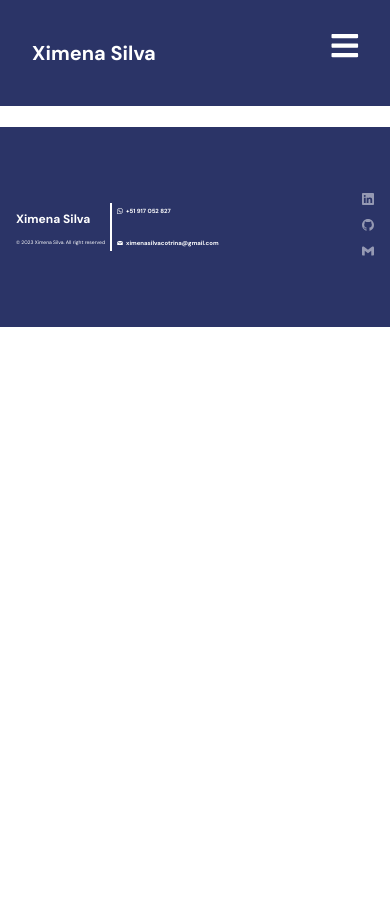
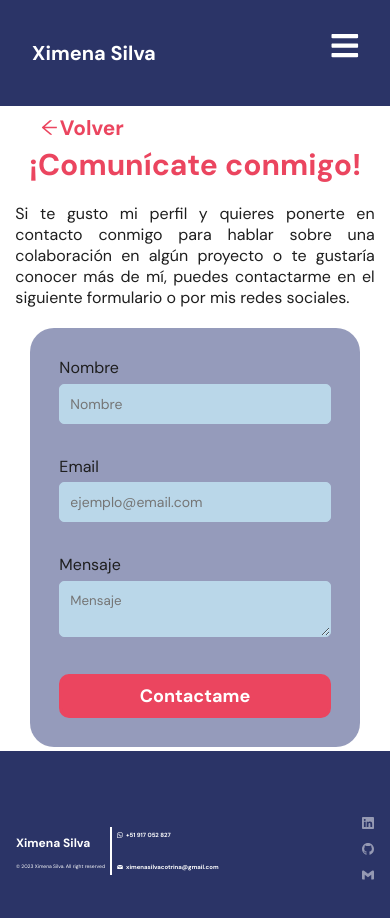
Before and after one commit to xsilvac/XimenaSilva, a React (Create React App) app: page /contact in a window 390 px wide. Shown: the top 918 px of the page. Before the commit the page ends 844 px from the top, so only its background shows below. Built offline with nearby package versions, Linux system fonts and the light colour scheme.

Commit message:
Page Contact 100% responsive

```diff
--- a/package.json
+++ b/package.json
@@ -3,6 +3,7 @@
   "version": "0.1.0",
   "private": true,
   "dependencies": {
+    "@emailjs/browser": "^3.7.0",
     "@testing-library/jest-dom": "^5.16.5",
     "@testing-library/react": "^13.4.0",
     "@testing-library/user-event": "^13.5.0",
@@ -11,6 +12,7 @@
     "react-icons": "^4.7.1",
     "react-router-dom": "^6.8.1",
     "react-scripts": "5.0.1",
+    "react-toastify": "^9.0.8",
     "styled-components": "^5.3.6",
     "web-vitals": "^2.1.4",
     "workbox-background-sync": "^6.5.4",
--- a/src/App.js
+++ b/src/App.js
@@ -7,12 +7,14 @@ import Home from './pages/Home';
 import About from './pages/About';
 import Proyects from './pages/Proyects';
 import Contact from './pages/Contact';
+import {ToastContainer} from "react-toastify";
 
 
 function App() {
   return (
     <BrowserRouter>
       <CreateStyles/>
+      <ToastContainer/>
       <Navbar/>
       <Routes>
         <Route path="/" element={<Home />} />
--- a/src/components/atoms/Button.js
+++ b/src/components/atoms/Button.js
@@ -4,7 +4,7 @@ import styled from "styled-components";
 const ContainerButton = styled.button`
   padding: 0.5em 1em;
   cursor: pointer;
-  border-radius: 1em;
+  border-radius: 10px;
   font-weight: 700;
   font-size: ${({ font }) => (font ? font : "1rem")};
   background: ${({ background }) => (background ? background : "#fff")};
@@ -58,6 +58,10 @@ const ContainerButton = styled.button`
     font-size: 12px;
     padding: 0.7em;
   }
+  &.btn-mediun {
+    font-size: 18px;
+    padding: 0.4em;
+  }
 `;
 
 const Button = ({
@@ -92,6 +96,8 @@ const Button = ({
     variantClass = variantClass + " btn-small";
   } else if (size === "xs") {
     variantClass = variantClass + " btn-xsmall";
+  }else if (size === "m") {
+    variantClass = variantClass + " btn-mediun";
   }
 
   return (
--- /dev/null
+++ b/src/components/atoms/ButtonBack.js
@@ -0,0 +1,30 @@
+import React from "react";
+import styled from "styled-components";
+import { AiOutlineArrowLeft } from "react-icons/ai";
+
+const ContainerButton = styled.div`
+  width: 100%;
+  padding: 2% 0 0 10%;
+`;
+const StyleButton = styled.button`
+  cursor: pointer;
+  font-weight: 900;
+  font-size: 1.3em;
+  background: none;
+  border: none;
+  color: #eb455f;
+  user-select: none;
+  display: flex;
+  align-items: center;
+`;
+const ButtonBack = ({ children, ...props }) => {
+  return (
+    <ContainerButton>
+      <StyleButton {...props}>
+        <AiOutlineArrowLeft /> Volver
+      </StyleButton>
+    </ContainerButton>
+  );
+};
+
+export default ButtonBack;
--- a/src/components/atoms/Input.js
+++ b/src/components/atoms/Input.js
@@ -3,27 +3,26 @@ import styled from "styled-components";
 
 const ContainerInput = styled.div`
   display: flex;
-  padding: 8px;
+  padding: 10px;
   border-radius: 5px;
-  border: 1px solid #9e9e9e;
+  border: ${({border}) => border ? `1px solid ${border}` : "1px solid #9e9e9e"};
   gap: 0.8em;
-  margin: 5px;
+  background: ${({background}) => background ? background : "#ffffff"};
 `;
 const InputStyled = styled.input`
+  width: 100%;
   outline: none;
   border: none;
   font-size: 14px;
   color: #2b2a2a;
-  input:disabled {
-    background: red;
-  }
+  background: ${({background}) => background ? background : "#ffffff"};
 `;
 
-const Input = ({ type, icon, ...props }) => {
+const Input = ({ type, icon, background, border, ...props }) => {
   return (
-    <ContainerInput>
+    <ContainerInput background={background} border={border}>
       {icon ? icon : ""}
-      <InputStyled type={type ? type : "text"} {...props} />
+      <InputStyled background={background} type={type ? type : "text"} {...props} />
     </ContainerInput>
   );
 };
--- /dev/null
+++ b/src/components/atoms/Toast.js
@@ -0,0 +1,15 @@
+import { toast } from "react-toastify";
+import "react-toastify/dist/ReactToastify.css";
+
+export const successToast = (text) => {
+  toast.success(text, {
+    position: toast.POSITION.BOTTOM_RIGHT,
+    autoClose: 1800,
+  });
+};
+export const errorToast = (text) => {
+  toast.error(text, {
+    position: toast.POSITION.BOTTOM_RIGHT,
+    autoClose: 1800,
+  });
+};
--- a/src/pages/About.js
+++ b/src/pages/About.js
@@ -9,6 +9,8 @@ import {
 } from "./Home";
 import data from "../data/data.json";
 import Ranking from "../components/atoms/Ranking";
+import { useNavigate } from "react-router-dom";
+import ButtonBack from "../components/atoms/ButtonBack";
 
 const ContainerCardSmall = styled.div`
   padding: 10%;
@@ -57,13 +59,16 @@ const ContainerCardSmall = styled.div`
 `;
 
 const About = () => {
+  const navigate = useNavigate();
+  const goBack = () => navigate(-1);
   return (
     <>
+    <ButtonBack onClick={goBack}/>
       <ContainerSection>
         <TitleStyle>Mis Habilidades</TitleStyle>
         <CardsContainer>
-          {data.skillsSummary.map((el) => (
-            <Card>
+          {data.skillsSummary.map((el, idx) => (
+            <Card key={idx}>
               <CardStyle>
                 <div>
                   <p>{el.title}</p>
@@ -78,8 +83,8 @@ const About = () => {
       <ContainerSection>
         <TitleStyle>Tecnologías que domino</TitleStyle>
         <CardsContainer>
-          {data.tecnology.map((el) => (
-            <CardSmall>
+          {data.tecnology.map((el, idx) => (
+            <CardSmall key={idx}>
               <ContainerCardSmall>
                 <p>{el.name}</p>
                 <img src={el.url} />
--- a/src/pages/Contact.js
+++ b/src/pages/Contact.js
@@ -1,9 +1,173 @@
-import React from 'react'
+import React, { useState } from "react";
+import styled from "styled-components";
+import Input from "../components/atoms/Input";
+import Button from "../components/atoms/Button";
+import ButtonBack from "../components/atoms/ButtonBack";
+import { useNavigate } from "react-router-dom";
+import emailjs from "@emailjs/browser";
+import { errorToast, successToast } from "../components/atoms/Toast";
+
+const ContainerContact = styled.section`
+  display: flex;
+  flex-direction: column;
+  align-items: center;
+  padding: 0 20% 2% 20%;
+  gap: 1em;
+  text-align: center;
+  @media screen and (max-width: 800px) {
+    padding: 1% 10%;
+  }
+  @media screen and (max-width: 430px) {
+    padding: 1% 3%;
+  }
+  > p {
+    font-weight: 700;
+    font-size: 40px;
+    color: #eb455f;
+    @media screen and (max-width: 600px) {
+      font-size: 30px;
+    }
+  }
+  > span {
+    color: #1e1e1e;
+    padding: 0 5%;
+    text-align: justify;
+    @media screen and (max-width: 600px) {
+      padding: 1%;
+    }
+  }
+`;
+
+const ContainerForm = styled.form`
+  background: rgba(114, 122, 165, 0.75);
+  border-radius: 24px;
+  width: 60%;
+  display: flex;
+  flex-direction: column;
+  padding: 4%;
+  gap: 2em;
+  justify-content: center;
+  @media screen and (max-width: 900px) {
+    width: 80%;
+    padding: 6%;
+  }
+  @media screen and (max-width: 430px) {
+    width: 90%;
+    padding: 8%;
+  }
+  > p {
+    padding: 0;
+  }
+  > span {
+    text-align: -webkit-auto;
+  }
+  > span > label {
+    color: #1e1e1e;
+  }
+  > span > div {
+    margin-top: 2%;
+  }
+  > span > textarea {
+    width: 100%;
+    outline: none;
+    padding: 10px;
+    border-radius: 5px;
+    border: 1px solid #bad7e9;
+    margin-top: 2%;
+    background: #bad7e9;
+  }
+  > button {
+    font-size: 20px;
+  }
+`;
 
 const Contact = () => {
+  const navigate = useNavigate();
+  const goBack = () => navigate(-1);
+  const [name, setName] = useState("");
+  const [email, setEmail] = useState("");
+  const [message, setMessage] = useState("");
+
+  const sendEmail = (e) => {
+    e.preventDefault();
+    const templateParams = {
+      nombre: name,
+      correo: email,
+      mensaje: message,
+    };
+
+    emailjs
+      .send(
+        "service_m1jf9cf",
+        "template_few4idk",
+        templateParams,
+        "7Bfc459Rrk4HdZiSP"
+      )
+      .then(
+        (response) => {
+          successToast("SUCCESS!", response.status, response.text);
+        },
+        (err) => {
+          errorToast("FAILED...", err);
+        }
+      );
+    e.target.reset();
+  };
+
   return (
-    <div>Contact</div>
-  )
-}
+    <>
+      <ButtonBack onClick={goBack} />
+      <ContainerContact>
+        <p>¡Comunícate conmigo!</p>
+        <span>
+          Si te gusto mi perfil y quieres ponerte en contacto conmigo para
+          hablar sobre una colaboración en algún proyecto o te gustaría conocer
+          más de mí, puedes contactarme en el siguiente formulario o por mis
+          redes sociales.
+        </span>
+        <ContainerForm onSubmit={(e) => sendEmail(e)}>
+          <span>
+            <label>Nombre</label>
+            <Input
+              placeholder="Nombre"
+              background="#BAD7E9"
+              border="#BAD7E9"
+              onChange={(e) => setName(e.target.value)}
+            />
+          </span>
 
-export default Contact
+          <span>
+            <label>Email</label>
+            <Input
+              placeholder="ejemplo@email.com"
+              background="#BAD7E9"
+              border="#BAD7E9"
+              type="email"
+              onChange={(e) => setEmail(e.target.value)}
+            />
+          </span>
+          <span>
+            <label>Mensaje</label>
+            <textarea
+              placeholder="Mensaje"
+              onChange={(e) => setMessage(e.target.value)}
+            />
+          </span>
+          <Button
+            background="#EB455F"
+            border="3px solid #EB455F"
+            color="#FFFFFF"
+            font="28px"
+            hover="#2B3467"
+            hoverColor="#ffffff"
+            size="m"
+          >
+            Contactame
+          </Button>
+        </ContainerForm>
+      </ContainerContact>
+    </>
+  );
+};
+
+export default Contact;
--- a/src/pages/Home.js
+++ b/src/pages/Home.js
@@ -8,7 +8,7 @@ import { AiOutlineArrowRight } from "react-icons/ai";
 import { useNavigate } from "react-router-dom";
 
 export const ContainerSection = styled.section`
-  padding: 4em 0;
+  padding: 2em 0;
   @media screen and (max-width: 600px) {
     display: flex;
     flex-direction: column;
@@ -182,8 +182,8 @@ const Home = () => {
       <ContainerSection>
         <TitleStyle>Mis Habilidades</TitleStyle>
         <CardsContainer>
-          {skills.map((el) => (
-            <Card>
+          {skills.map((el,idx) => (
+            <Card key={idx}>
               <CardStyle>
                 <div>
                   <p>{el.title}</p>
@@ -213,8 +213,8 @@ const Home = () => {
       <ContainerSection>
         <TitleStyle>Mis Proyectos</TitleStyle>
         <CardsContainer>
-          {project.map((el) => (
-            <Card>
+          {project.map((el, idx) => (
+            <Card key={idx}>
               <ProyectsStyle>
                 <p>{el.project}</p>
                 <img src={el.url} />
```
Also changed, not shown: 1 other file (tests, documents, lock files or other folders).
